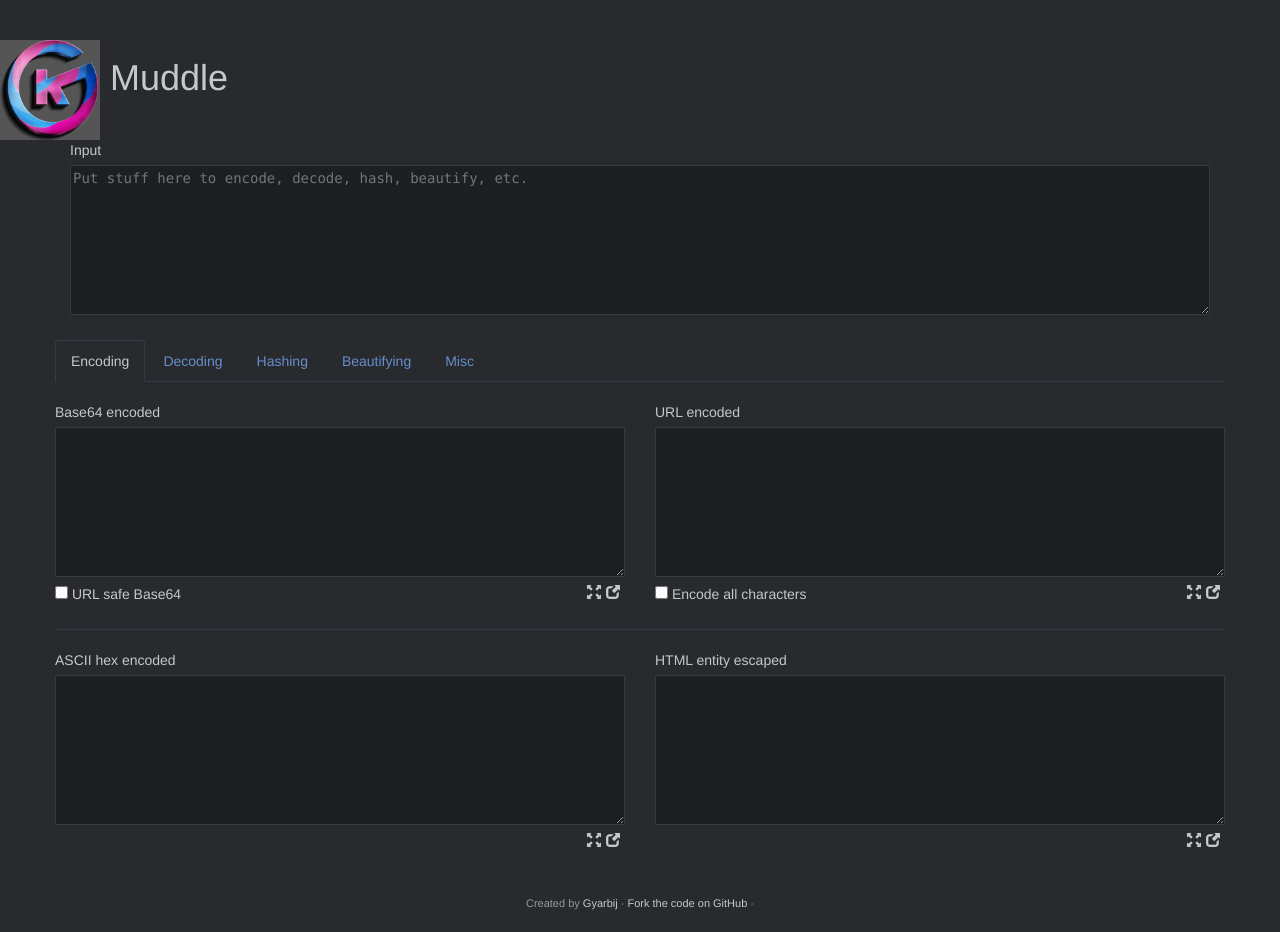
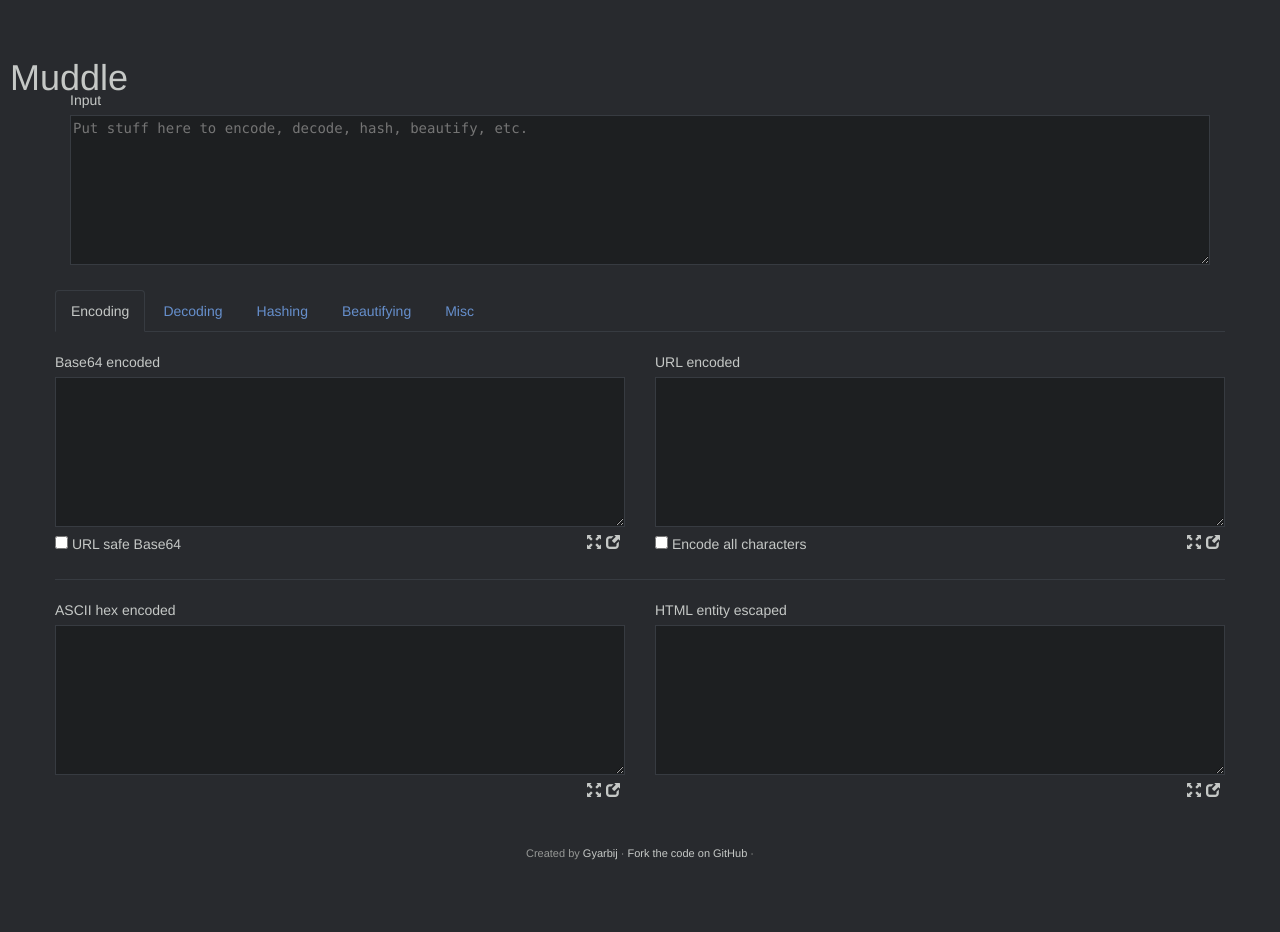
Before and after one commit to Gyarbij/muddle, a plain HTML site: page index.html in a window 1280 px wide. After the commit the page ends 881 px from the top, so only its background shows below. Drawn offline with nearby package versions, Linux system fonts and the light colour scheme.

Commit message:
Header update

```diff
--- a/index.html
+++ b/index.html
@@ -13,7 +13,6 @@
 
 <body>
   <div class="header">
-    <img src="assets/images/Konzepts.png" alt="logo" />
     <h1>Muddle</h1>
   </div>
 
```
